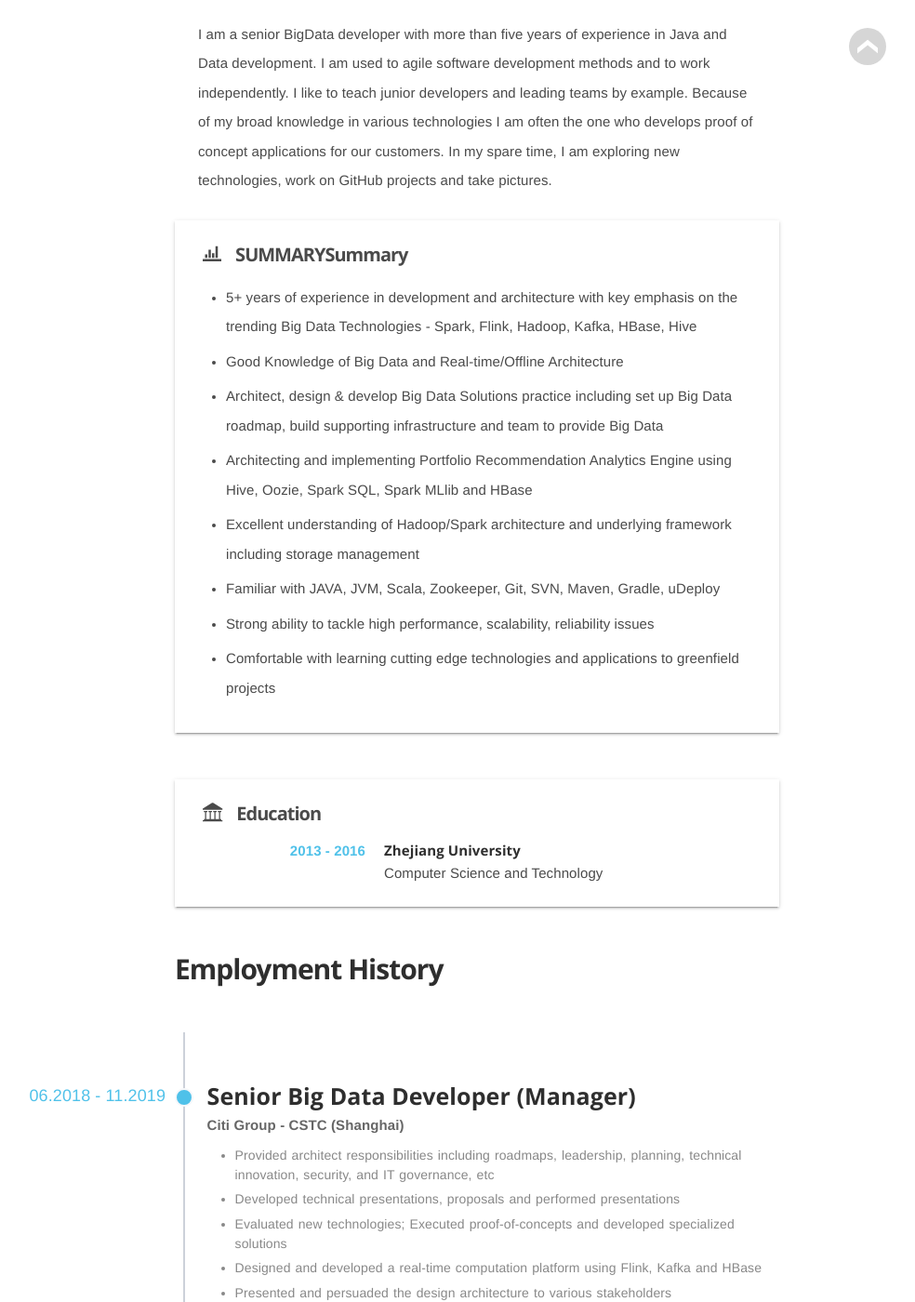
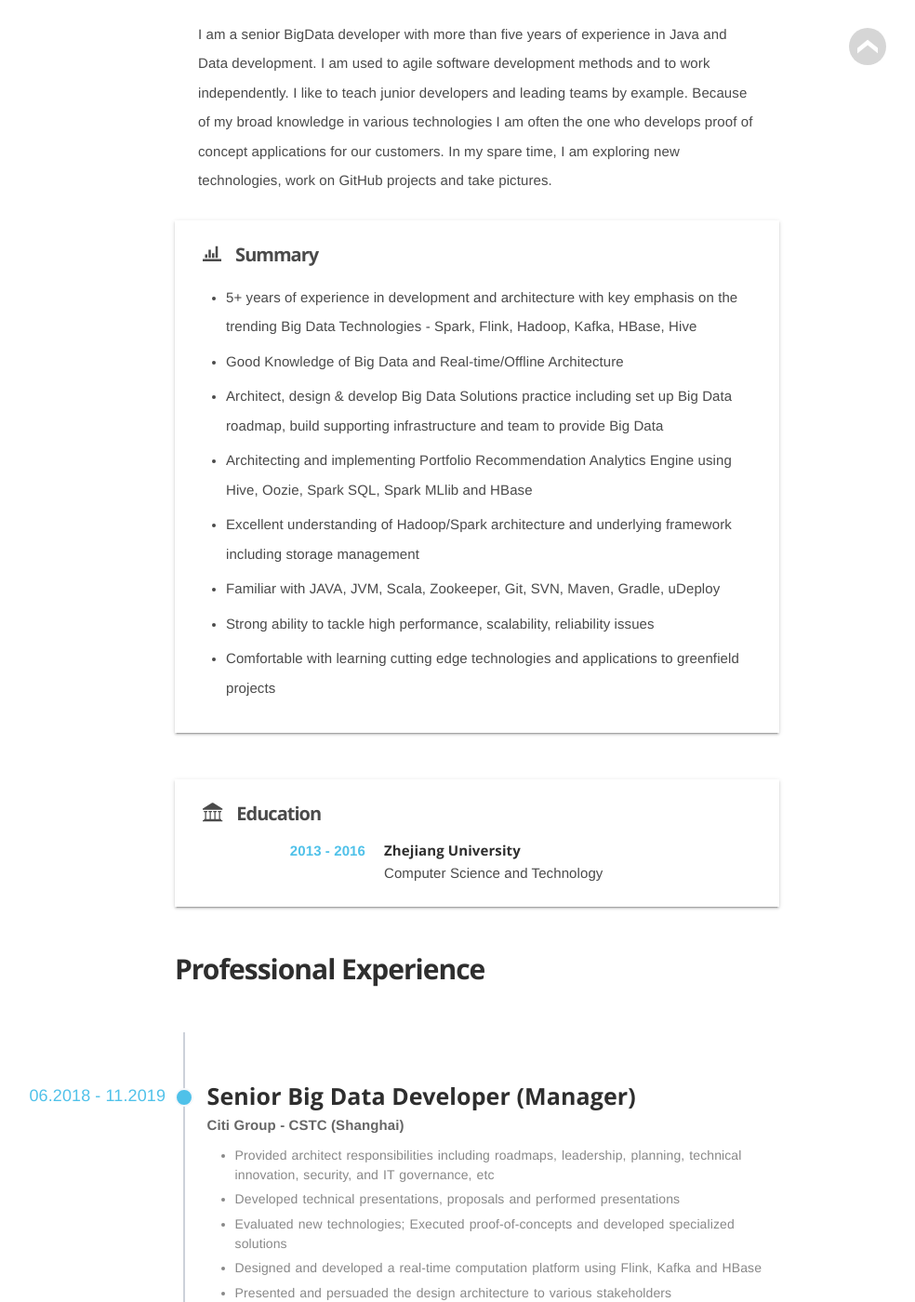
Before and after one commit to kuncle/kuncle.github.io, a Jekyll site: the page built from _pages/cv.html, in a window 1280 px wide and 1400 px high, scrolled down 557 px. Shown: the whole window at 93% size, without its empty margins (127-1111 px from the left). Built offline with Jekyll 4.4.1, drawn with Linux system fonts in a browser that asks for light colours; some web fonts are replaced.

Commit message:
Update cv.html

```diff
--- a/_pages/cv.html
+++ b/_pages/cv.html
@@ -16,7 +16,7 @@ excerpt:   This page contains the curriculum vitae (CV) of the author.
 
 <div class="md-card shadow">
     <div class="title icon-stats-bars">
-        <h2>SUMMARYSummary</h2>
+        <h2>Summary</h2>
     </div>
     <div class="content">
         <ul>
@@ -42,7 +42,7 @@ excerpt:   This page contains the curriculum vitae (CV) of the author.
     {% endfor %}
 </div>
 
-<h2 class="employment-heading">Employment History</h2>
+<h2 class="employment-heading">Professional Experience</h2>
 
 <div class="timeline-container">
     {% for employment in cv.employment %}
```
